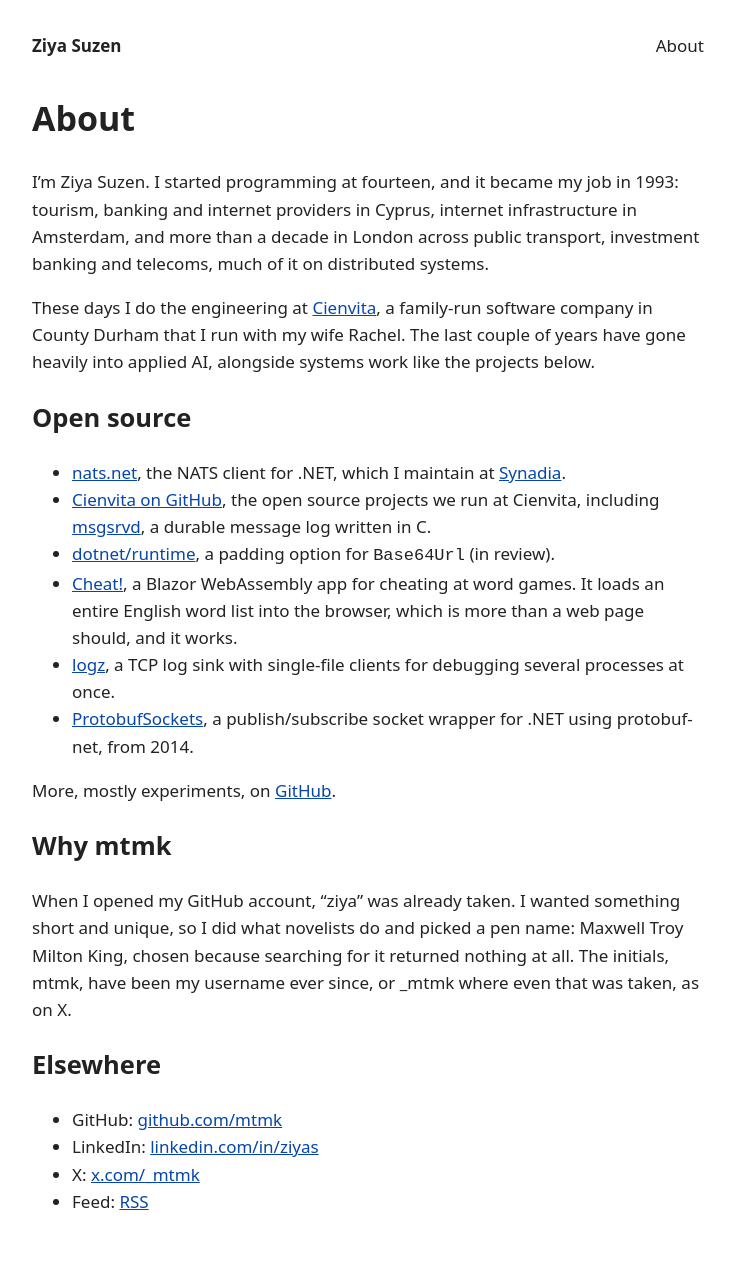
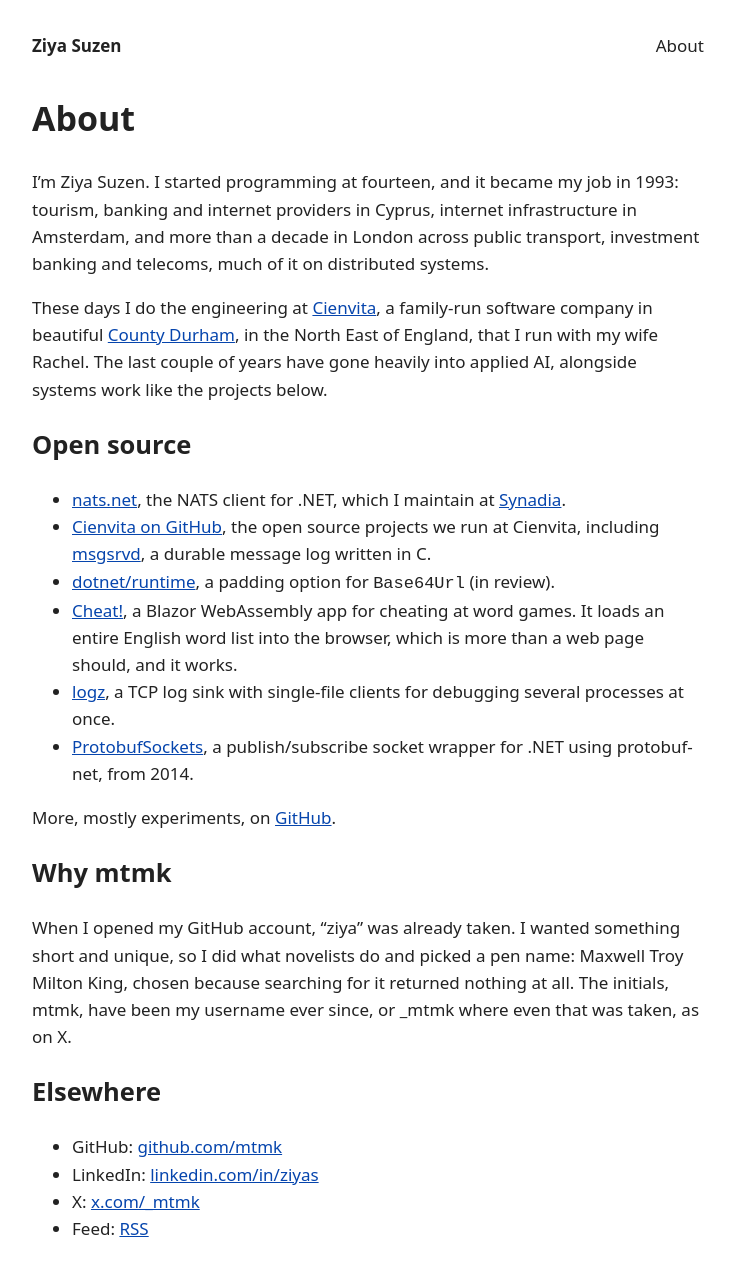
Before and after one commit to suzen-net/z, a Jekyll site: the page built from about.md, in a window 1280 px wide. Shown: the whole page, without its empty margins (272-1007 px from the left). Built offline with Jekyll 4.4.1, drawn with Linux system fonts in a browser that asks for light colours; before the commit the page ends 1247 px from its top, so only the background shows below that.

Commit message:
site: add region to about page

```diff
--- a/about.md
+++ b/about.md
@@ -12,9 +12,11 @@ public transport, investment banking and telecoms, much of it on
 distributed systems.
 
 These days I do the engineering at [Cienvita](https://www.cienvita.com/),
-a family-run software company in County Durham that I run with my wife
-Rachel. The last couple of years have gone heavily into applied AI,
-alongside systems work like the projects below.
+a family-run software company in beautiful
+[County Durham](https://en.wikipedia.org/wiki/County_Durham), in the
+North East of England, that I run with my wife Rachel. The last couple
+of years have gone heavily into applied AI, alongside systems work like
+the projects below.
 
 ## Open source
 
```
